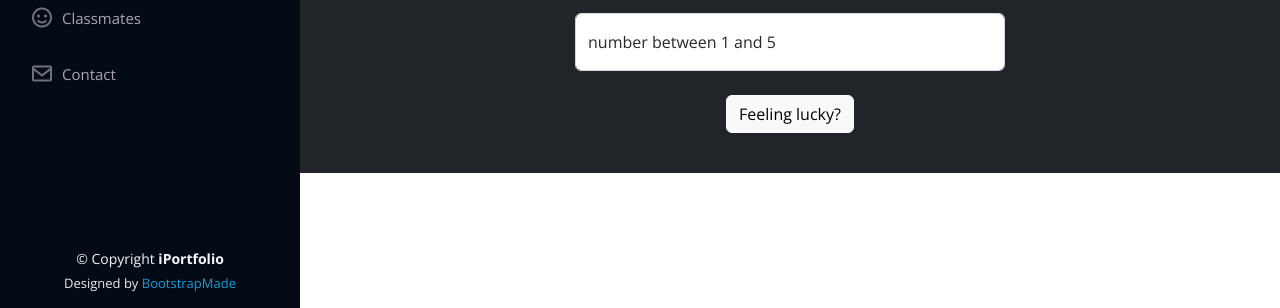
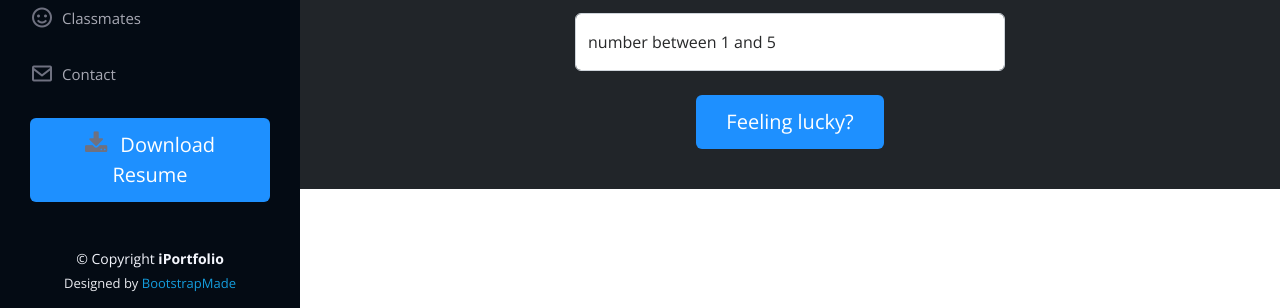
Before and after one commit to DanAmbro/MyWebSite, a plain HTML site: page inner-page.html in a window 1280 px wide. Shown: the part 492-800 px from the top of the page. Drawn offline with nearby package versions, Linux system fonts and the light colour scheme.

Commit message:
Updated button

```diff
--- a/assets/css/style.css
+++ b/assets/css/style.css
@@ -220,6 +220,21 @@ h6 {
 
 .mobile-nav-active #header {
   left: 0;
+}
+
+/* Style buttons */
+.btn {
+  background-color: DodgerBlue;
+  border: none;
+  color: white;
+  padding: 12px 30px;
+  cursor: pointer;
+  font-size: 20px;
+}
+
+/* Darker background on mouse-over */
+.btn:hover {
+  background-color: RoyalBlue;
 }
 
 /*--------------------------------------------------------------
--- a/inner-page.html
+++ b/inner-page.html
@@ -23,6 +23,7 @@
   <link href="assets/vendor/boxicons/css/boxicons.min.css" rel="stylesheet">
   <link href="assets/vendor/glightbox/css/glightbox.min.css" rel="stylesheet">
   <link href="assets/vendor/swiper/swiper-bundle.min.css" rel="stylesheet">
+  <link href="https://cdnjs.cloudflare.com/ajax/libs/font-awesome/4.7.0/css/font-awesome.min.css" rel="stylesheet" >
 
   <!-- Template Main CSS File -->
   <link href="assets/css/style.css" rel="stylesheet">
@@ -66,7 +67,7 @@
           <li><a href="#contact" class="nav-link scrollto"><i class="bx bx-envelope"></i> <span>Contact</span></a></li>
         </ul>
           <li><a href="/forms/Dan Ambro Resume.pdf" download>
-            <img src="/assets/img/apple-touch-icon.png" alt="Resume PDF" width="50" height="75">
+            <button class="btn"><i class="fa fa-download"></i> Download Resume</button>
           </a></li>
       </nav><!-- .nav-menu -->
     </div>
```
